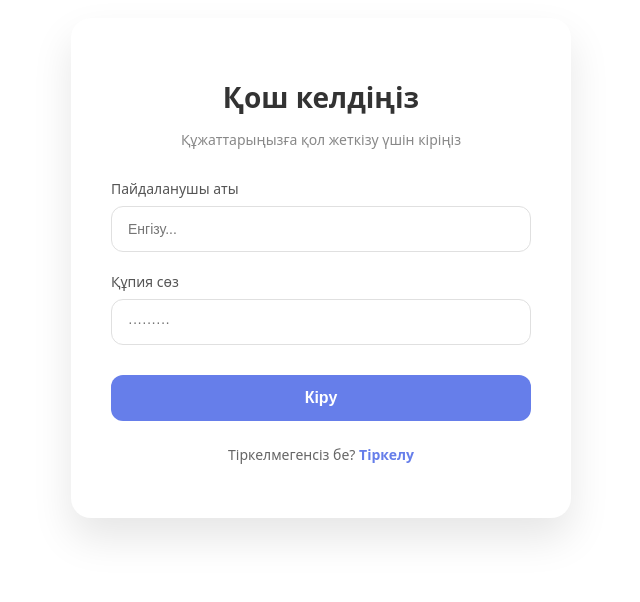
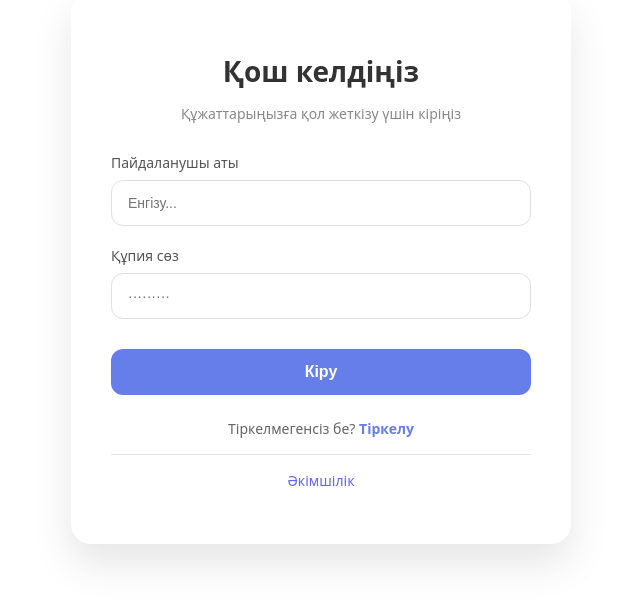
Before and after one commit to balnuuuur/dokumentooborot, a React (Create React App) app: page /login in a window 1280 px wide. Shown: the part 140-742 px from the top of the page, without its empty margins (319-959 px from the left). Built offline with nearby package versions, Linux system fonts and the light colour scheme.

Commit message:
feat: Login.js те AdminLogin бетіне өту adminLink қосу, App.js те AdminLogin route қосу

```diff
--- a/src/App.js
+++ b/src/App.js
@@ -9,6 +9,7 @@ import Documents from './components/Documents';
 import Notifications from './components/Notifications';
 import AdminPanel from './components/AdminPanel';
 import DocumentDetail from './components/DocumentDetail';
+import AdminLogin from './components/AdminLogin';
 
 function App() {
   const token = localStorage.getItem('token');
@@ -19,6 +20,7 @@ function App() {
           <Routes>
             <Route path="/login" element={<Login />} />
             <Route path="/register" element={<Register />} />
+            <Route path="/admin-login" element={<AdminLogin />} />
             <Route path="*" element={<Navigate to="/login" />} />
           </Routes>
         </BrowserRouter>
@@ -39,6 +41,7 @@ function App() {
       </Route>
       <Route path="/login" element={<Navigate to="/dashboard" />} />
       <Route path="/register" element={<Navigate to="/dashboard" />} />
+      <Route path="/admin-login" element={<Navigate to="/dashboard" />} />
       <Route path="*" element={<Navigate to="/dashboard" />} />
     </Routes>
     </BrowserRouter>
--- a/src/components/AdminLogin.js
+++ b/src/components/AdminLogin.js
@@ -49,9 +49,6 @@ function AdminLogin() {
       <div style={styles.card}>
         <div style={styles.formContainer}>
           <div style={styles.iconContainer}>
-            <div style={styles.adminBadge}>
-              <FiShield size={42} />
-            </div>
           </div>
 
           <h1 style={styles.title}>Әкімшілік кіру</h1>
@@ -118,6 +115,7 @@ function AdminLogin() {
       </div>
     </div>
   );
+ }
 
 const styles = {
   container: {
@@ -211,7 +209,7 @@ const styles = {
   button: {
     width: '100%',
     padding: '14px',
-    background: 'linear-gradient(135deg,#667eea,#764ba2)',
+    background: '#667eea',
     color: 'white',
     border: 'none',
     borderRadius: '12px',
@@ -231,7 +229,7 @@ const styles = {
     color: '#667eea',
     textDecoration: 'none',
     fontSize: '14px',
-    fontWeight: '600',
+    fontWeight: '500',
   },
 
   error: {
--- a/src/components/Login.js
+++ b/src/components/Login.js
@@ -75,7 +75,11 @@ function Login() {
           </form>
 
           <p style={styles.registerLink}>
-            Тіркелмегенсіз бе? <Link to="/register" style={styles.link}>Тіркелу</Link>
+            Тіркелмегенсіз бе? <Link to="/register" style={styles.link}>Тіркелу
+            <div style={styles.adminLinkContainer}>
+              <Link to="/admin-login" style={styles.adminLink}>Әкімшілік</Link>
+            </div>
+            </Link>
           </p>
         </div>
       </div>
@@ -176,6 +180,21 @@ const styles = {
     fontSize: '14px',
     textAlign: 'center',
   },
+  adminLinkContainer: {
+    textAlign: 'center',
+    marginTop: '16px',
+    paddingTop: '16px',
+    borderTop: '1px solid #e5e7eb',
+  },
+  adminLink: {
+    display: 'inline-flex',
+    alignItems: 'center',
+    gap: '8px',
+    color: '#6366f1',
+    textDecoration: 'none',
+    fontSize: '14px',
+    fontWeight: '500',
+  },
 };
 
 export default Login;
```
